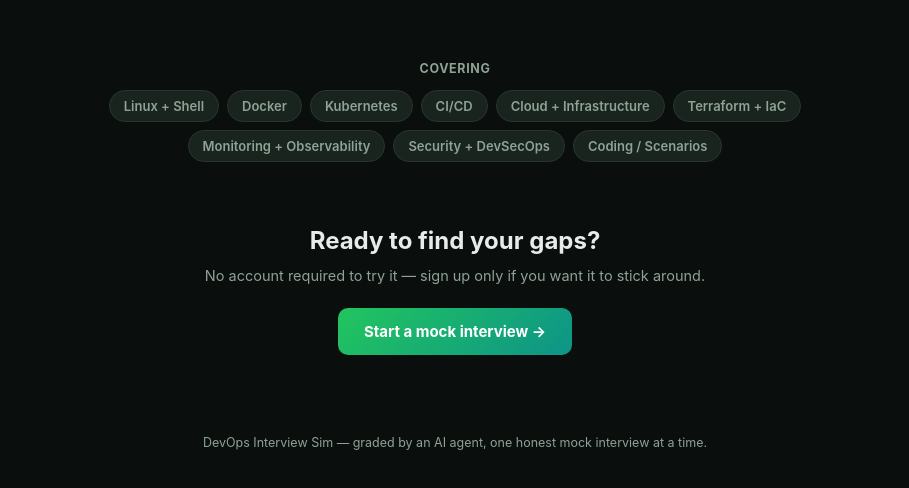
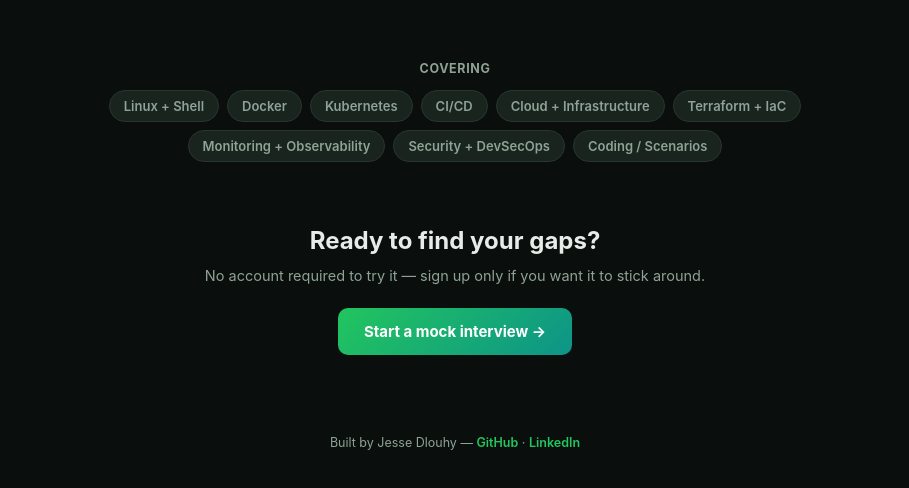
Before and after one commit to d-jesse/devops-interview-sim, a plain HTML site: page static/index.html in a window 1280 px wide. Shown: the part 1456-1944 px from the top of the page, without its empty margins (185-1094 px from the left). Drawn offline with Linux system fonts and the light colour scheme; no server answers.

Commit message:
Replace footer tagline with real attribution
Built by Jesse Dlouhy, linking to GitHub and LinkedIn — a demo site
for job applications should say who built it, not run a tagline.

```diff
--- a/static/index.html
+++ b/static/index.html
@@ -245,6 +245,8 @@
     font-size: 12.5px;
     margin-top: 80px;
   }
+  .footer a { font-weight: 600; }
+  .footer a:hover { text-decoration: underline; }
 </style>
 </head>
 <body>
@@ -363,7 +365,12 @@
     <a class="btn btn-primary" href="/app">Start a mock interview →</a>
   </div>
 
-  <div class="footer">DevOps Interview Sim — graded by an AI agent, one honest mock interview at a time.</div>
+  <div class="footer">
+    Built by Jesse Dlouhy —
+    <a href="https://github.com/d-jesse" target="_blank" rel="noopener">GitHub</a>
+    ·
+    <a href="https://www.linkedin.com/in/jessedlouhy/" target="_blank" rel="noopener">LinkedIn</a>
+  </div>
 </div>
 
 <script>
```
